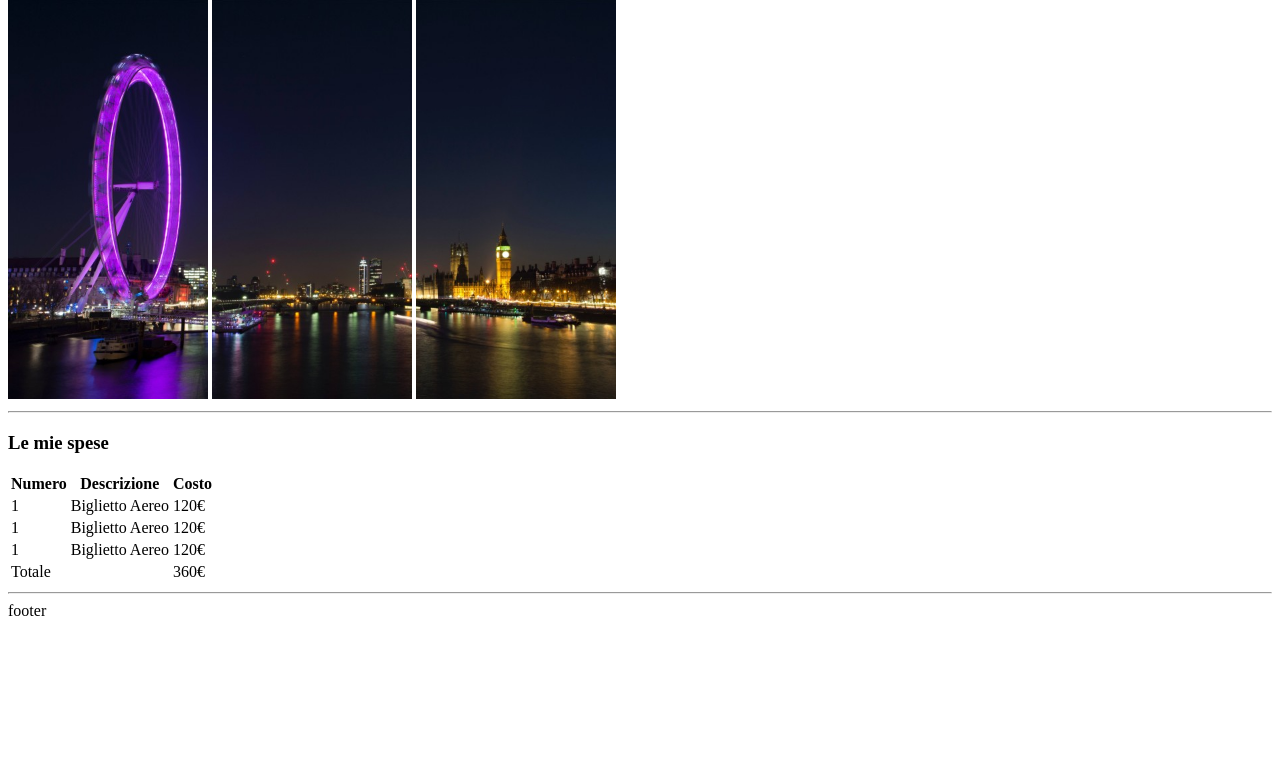
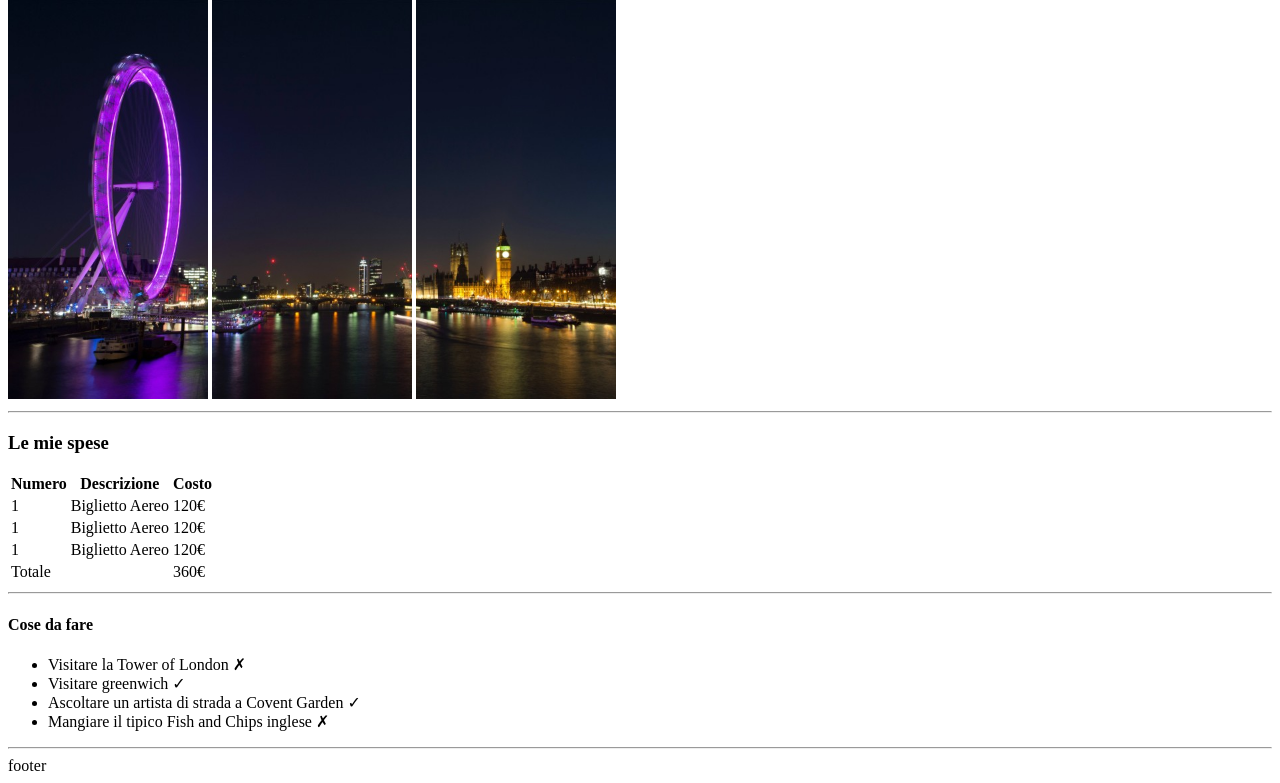
Before and after one commit to dianagiangregorio/html-london-trip, a plain HTML site: page index.html in a window 1280 px wide. Shown: the part 68-851 px from the top of the page. Before the commit the page ends 800 px from the top, so only its background shows below. Drawn offline with Linux system fonts and the light colour scheme.

Commit message:
feat: added to do list section

```diff
--- a/index.html
+++ b/index.html
@@ -58,6 +58,17 @@
             </table>
         </section>
         <hr>
+        <!--lista delle cose da fare a Londra-->
+        <section id="to-do-list">
+            <h4>Cose da fare</h4>
+            <ul>
+                <li>Visitare la Tower of London &cross;</li>
+                <li>Visitare greenwich &check;</li>
+                <li>Ascoltare un artista di strada a Covent Garden ✓</li>
+                <li>Mangiare il tipico Fish and Chips inglese ✗</li>
+            </ul>
+        </section>
+        <hr>
     </main>
     <!--piede del documento con foto-->
     <footer>footer</footer>
```
